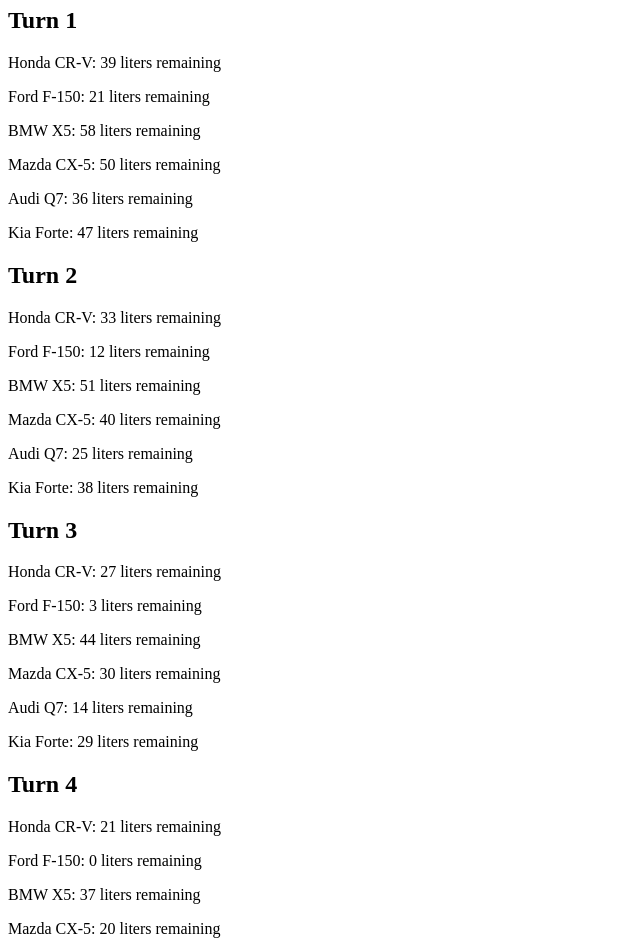
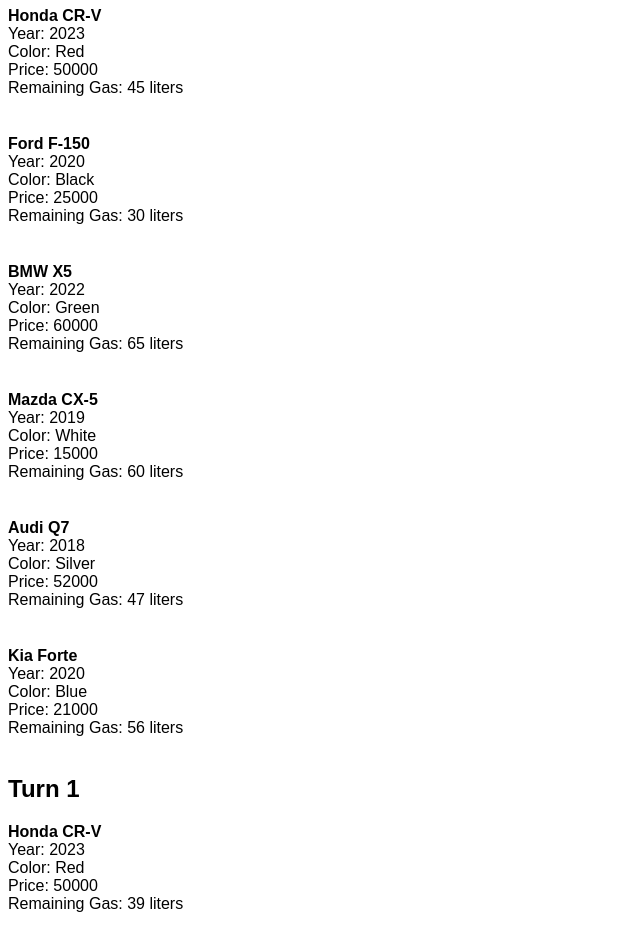
Before and after one commit to Deep808/Asg3and4, a plain HTML site: page index.html in a window 1280 px wide. Shown: the part 73-1013 px from the top of the page, without its empty margins (0-640 px from the left). Drawn offline with Linux system fonts and the light colour scheme.

Commit message:
Did some changes in the code

```diff
--- a/index.html
+++ b/index.html
@@ -6,60 +6,58 @@
 <!DOCTYPE html>
 <html lang="en">
   <head>
-    <!-- Meta tags -->
     <meta charset="UTF-8" />
     <meta name="viewport" content="width=device-width, initial-scale=1.0" />
-
-    <!-- Title of the document -->
     <title>Car Race</title>
+    <style>
+      /* CSS styles */
+      body {
+        font-family: Arial, sans-serif;
+      }
+      .car-info {
+        margin-bottom: 20px;
+        position: relative;
+        animation: race 4s infinite;
+      }
+    </style>
   </head>
   <body>
-    <!-- Main heading -->
     <h1>Car Race</h1>
 
-    <!-- Container to display car information -->
     <div id="carInfo"></div>
-  </body>
+
     <script>
-    // Define a constructor function for Car objects
-    function Car(brand, model, year, color, price, gas) {
-      // Initialize properties for each Car object
+      // JavaScript code
+      class Car {
+        constructor(brand, model, year, color, price, gas) {
           this.brand = brand;
           this.model = model;
           this.year = year;
           this.color = color;
           this.price = price;
           this.gas = gas;
+        }
 
-      // Method to make the car honk
-      this.honk = function () {
+        honk() {
           console.log("Tuut tuut");
-        console.log(
-          `Brand: ${this.brand}, Model: ${this.model}, Year: ${this.year}, Color: ${this.color}, Price: ${this.price}`
-        );
-      };
+          console.log("Brand:", this.brand);
+          console.log("Model:", this.model);
+          console.log("Year:", this.year);
+          console.log("Color:", this.color);
+          console.log("Price:", this.price);
+        }
 
-      // Method to simulate a race turn
-      this.raceTurn = function (currentYear) {
+        updateGas(currentYear) {
           let gasLoss = 5;
-        // Adjust gas loss based on the difference between the car's year and the current year
           if (this.year !== currentYear) {
             gasLoss += currentYear - this.year;
           }
-        // Decrease gas level
           this.gas -= gasLoss;
-        // Ensure gas level doesn't go negative
-        if (this.gas < 0) {
-          this.gas = 0;
+          this.gas = Math.max(0, this.gas); // Ensure gas is not negative
         }
-        // Output the result of the race turn
-        console.log(
-          `After the turn, ${this.brand} ${this.model} has ${this.gas} liters of gas remaining.`
-        );
-      };
       }
 
-    // Array of cars participating in the race
+      // Creating car objects
       const cars = [
         new Car("Honda", "CR-V", 2023, "Red", 50000, 45),
         new Car("Ford", "F-150", 2020, "Black", 25000, 30),
@@ -69,25 +67,52 @@
         new Car("Kia", "Forte", 2020, "Blue", 21000, 56),
       ];
 
-    // Number of race turns
-    const raceTurns = 7;
+      const currentYear = 2024;
+      const turns = 7;
 
-    // Get the current year
-    const currentYear = new Date().getFullYear();
-
-    // Get the div where car information will be displayed
       const carInfoDiv = document.getElementById("carInfo");
 
-    // Loop through each race turn
-    for (let turn = 1; turn <= raceTurns; turn++) {
-      // Display the turn number
-      carInfoDiv.innerHTML += `<h2>Turn ${turn}</h2>`;
-      // Simulate a race turn for each car
+      // Invoking honk method for each car and displaying initial info
       cars.forEach((car) => {
-        car.raceTurn(currentYear); // Simulate race turn
-        // Display remaining gas for each car
-        carInfoDiv.innerHTML += `<p>${car.brand} ${car.model}: ${car.gas} liters remaining</p>`;
+        car.honk();
+        displayCarInfo(car);
+      });
+
+      // Simulating race and updating gas levels
+      for (let turn = 0; turn < turns; turn++) {
+        const turnHeader = document.createElement("h2");
+        turnHeader.textContent = "Turn " + (turn + 1);
+        carInfoDiv.appendChild(turnHeader);
+        cars.forEach((car) => {
+          car.updateGas(currentYear);
+          displayCarInfo(car);
         });
       }
+
+      // Function to display car info
+      function displayCarInfo(car) {
+        const carInfo = document.createElement("div");
+        carInfo.className = "car-info";
+        carInfo.innerHTML = `
+            <strong>${car.brand} ${car.model}</strong><br>
+            Year: ${car.year}<br>
+            Color: ${car.color}<br>
+            Price: ${car.price}<br>
+            Remaining Gas: ${car.gas} liters<br><br>
+        `;
+        carInfoDiv.appendChild(carInfo);
+      }
+
+      // Determine and display the winner
+      let winner = cars[0];
+      cars.forEach((car) => {
+        if (car.gas > winner.gas) {
+          winner = car;
+        }
+      });
+      const winnerDiv = document.createElement("div");
+      winnerDiv.innerHTML = `<h2>Winner:</h2><p>${winner.brand} ${winner.model}</p>`;
+      carInfoDiv.appendChild(winnerDiv);
     </script>
+  </body>
 </html>
```
Lines whose indentation alone changed are shown as unchanged.
